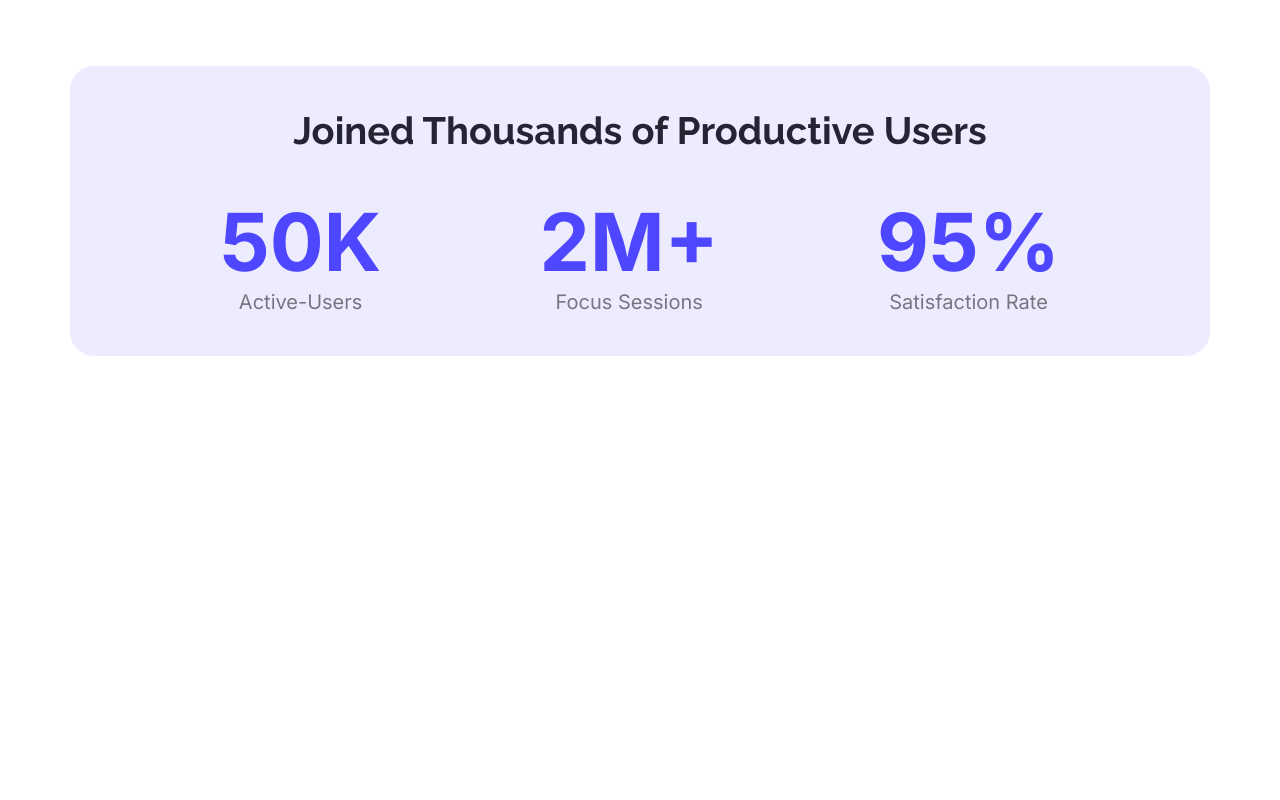
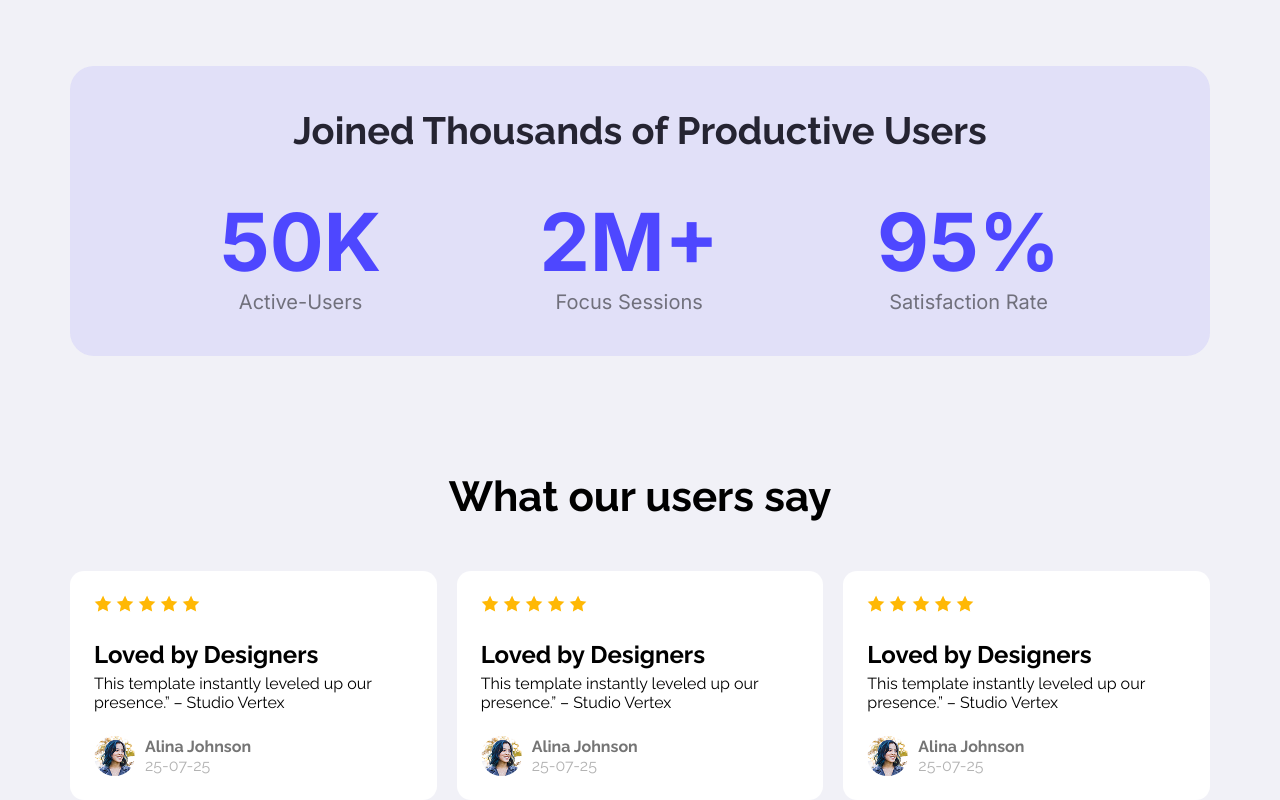
Before and after one commit to Zahidul8/B12A01-landing-launchpad, a plain HTML site: page index.html in a window 1280 px wide. Shown: the part 1227-2027 px from the top of the page. Before the commit the page ends 1583 px from the top, so only its background shows below. Drawn offline with Linux system fonts and the light colour scheme.

Commit message:
users opinion section is adding  in the repository

```diff
--- a/index.html
+++ b/index.html
@@ -50,6 +50,71 @@
         </div>
     </section>
 
+    <section class="user-opinion">
+        <h3 class="opinion-title">What our users say</h3>
+
+        <div class="opinion-container">
+            <div class="opinion">
+                <img src="Assets/icon-star.png" alt="star-icon">
+                <img src="Assets/icon-star.png" alt="star-icon">
+                <img src="Assets/icon-star.png" alt="star-icon">
+                <img src="Assets/icon-star.png" alt="star-icon">
+                <img src="Assets/icon-star.png" alt="star-icon">
+
+                <h3 class="commentors">Loved by Designers</h3>
+                <p class="comments">This template instantly leveled up our presence.” – Studio Vertex</p>
+
+                <div class="reviewer-profile">
+                    <img src="Assets/avatar.png" alt="">
+                    <div class="reviewer-name-date">
+                        <p class="name">Alina Johnson</p>
+                        <p class="date">25-07-25</p>
+                    </div>
+                </div>
+
+            </div>
+            <div class="opinion">
+                <img src="Assets/icon-star.png" alt="star-icon">
+                <img src="Assets/icon-star.png" alt="star-icon">
+                <img src="Assets/icon-star.png" alt="star-icon">
+                <img src="Assets/icon-star.png" alt="star-icon">
+                <img src="Assets/icon-star.png" alt="star-icon">
+
+                <h3 class="commentors">Loved by Designers</h3>
+                <p class="comments">This template instantly leveled up our presence.” – Studio Vertex</p>
+
+                <div class="reviewer-profile">
+                    <img src="Assets/avatar.png" alt="">
+                    <div class="reviewer-name-date">
+                         <p class="name">Alina Johnson</p>
+                        <p class="date">25-07-25</p>
+                    </div>
+                </div>
+
+            </div>
+            <div class="opinion">
+                <img src="Assets/icon-star.png" alt="star-icon">
+                <img src="Assets/icon-star.png" alt="star-icon">
+                <img src="Assets/icon-star.png" alt="star-icon">
+                <img src="Assets/icon-star.png" alt="star-icon">
+                <img src="Assets/icon-star.png" alt="star-icon">
+
+                <h3 class="commentors">Loved by Designers</h3>
+                <p class="comments">This template instantly leveled up our presence.” – Studio Vertex</p>
+
+                <div class="reviewer-profile">
+                    <img src="Assets/avatar.png" alt="">
+                    <div class="reviewer-name-date">
+                         <p class="name">Alina Johnson</p>
+                        <p class="date">25-07-25</p>
+                    </div>
+                </div>
+
+            </div>
+        </div>
+
+    </section>
+
 </main>
 </body>
 </html>
--- a/styles/launchpad.css
+++ b/styles/launchpad.css
@@ -8,6 +8,7 @@ body{
   font-family: "Raleway", sans-serif;
   font-optical-sizing: auto;
   font-style: normal;
+  background-color: #5e5ca115;
 }
 
 .inter{
@@ -25,6 +26,7 @@ body{
     border: none;
     font-weight: 700;
     font-size: 16px;
+    cursor: pointer;
 }
 
 /* header style start */
@@ -137,3 +139,51 @@ padding: 42px 150px;
     font-size: 20px;
     text-align: center;
 }
+
+/* user opinion style start  */
+
+.opinion-title {
+    text-align: center;
+    font-size: 42px;
+    font-weight: 700;
+}
+
+.opinion-container {
+    display: flex;
+    gap: 20px;
+    margin-top: 50px;
+}
+.opinion {
+    background-color: white;
+    border-radius: 14px;
+    padding: 24px;
+}
+
+.commentors {
+    font-size:24px ;
+    margin-top: 24px;
+    padding-bottom: 5px;
+}
+.user-image-name-container {
+    display: flex;
+    align-items: center;
+}
+
+.reviewer-profile {
+    display: flex;
+    align-items: center;
+    gap: 10px;
+    margin-top: 24px;
+}
+
+.reviewer-profile img {
+    border-radius: 50%;
+}
+
+.name {
+    color: #757575;
+    font-weight: 700;
+}
+.date {
+    color: #B3B3B3;
+}
```
